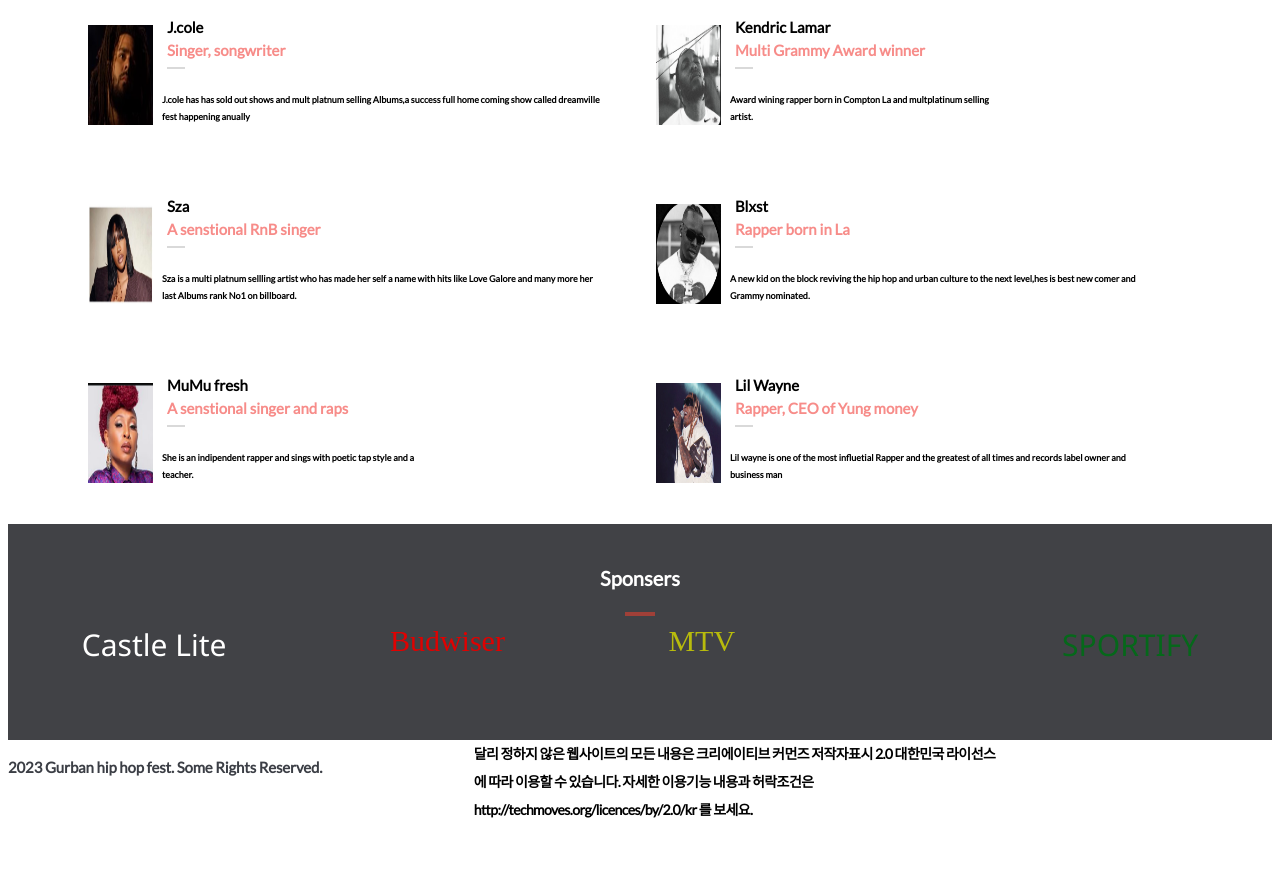
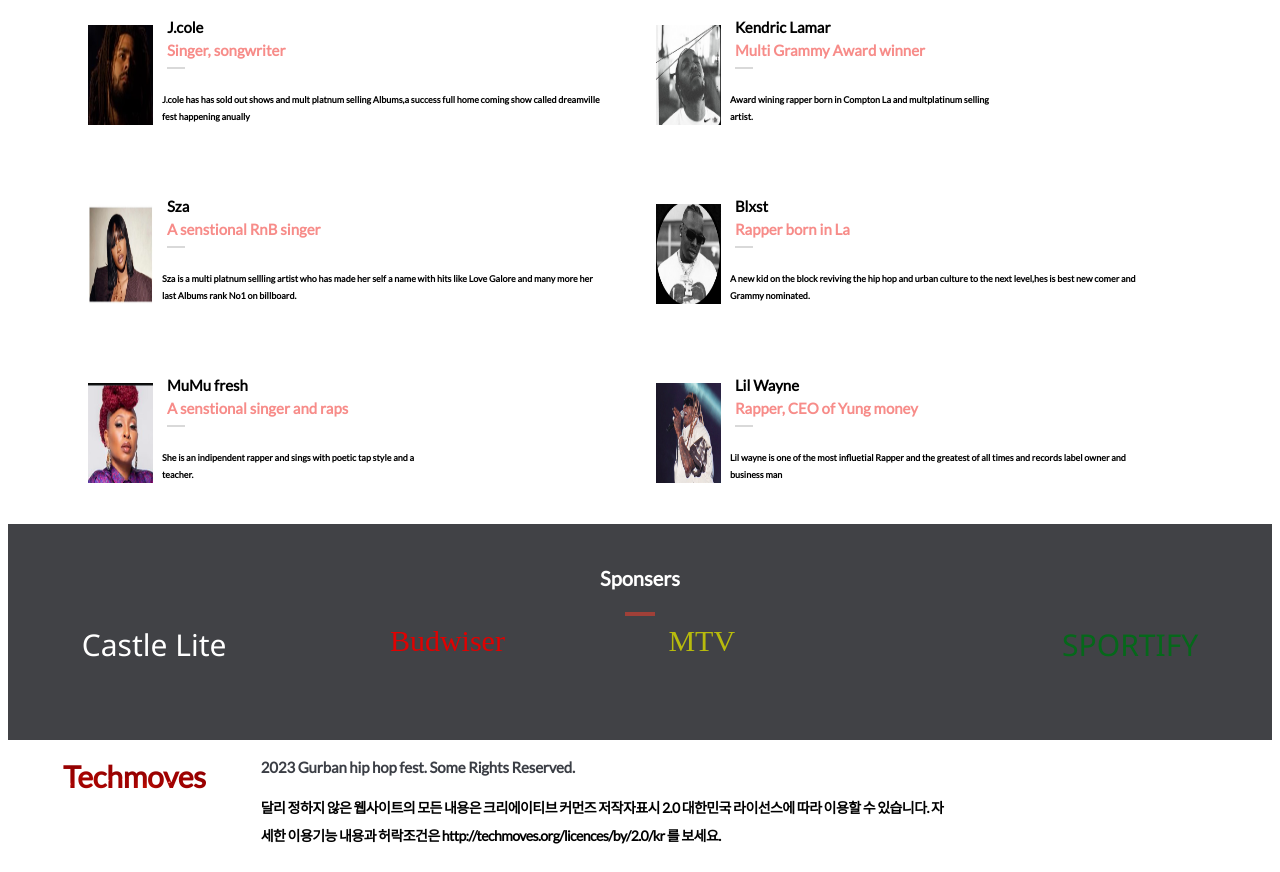
Before and after one commit to techmoves/hiphopfest-capstone, a website: page index.html in a window 1280 px wide. Shown: the part 1167-2039 px from the top of the page. Before the commit the page ends 1999 px from the top, so only its background shows below. Drawn offline with Linux system fonts and the light colour scheme.

Commit message:
Update footer

```diff
--- a/index.html
+++ b/index.html
@@ -144,7 +144,7 @@
           <a class="ogo1" href="#">Techmoves</a>
 <div class="bot">
 <p class="closing-footer">
-        2023 Gurban hip hop fest. Some Rights Reserved.
+        2023 Gurban hip hop fest. Some Rights Reserved.</p>
  <p class="chana-bottom">
 달리 정하지 않은 웹사이트의 모든 내용은 크리에이티브 커먼즈 저작자표시 2.0 대한민국 라이선스에 따라 이용할 수 있습니다. 자세한 이용기능 내용과 허락조건은 http://techmoves.org/licences/by/2.0/kr 를 보세요.
  </p>
--- a/style.css
+++ b/style.css
@@ -676,11 +676,6 @@ article {
   display: none;
 }
 
-.bot {
-  display: flex;
-  flex-direction: row;
-}
-
 .bottom-footer {
   display: flex;
 }
@@ -1183,7 +1178,8 @@ article {
     font-size: 30px;
     width: 20%;
     padding: 36px;
-    display: none;
+    display: flex;
+
   }
 
   .logo-compertition {
```
